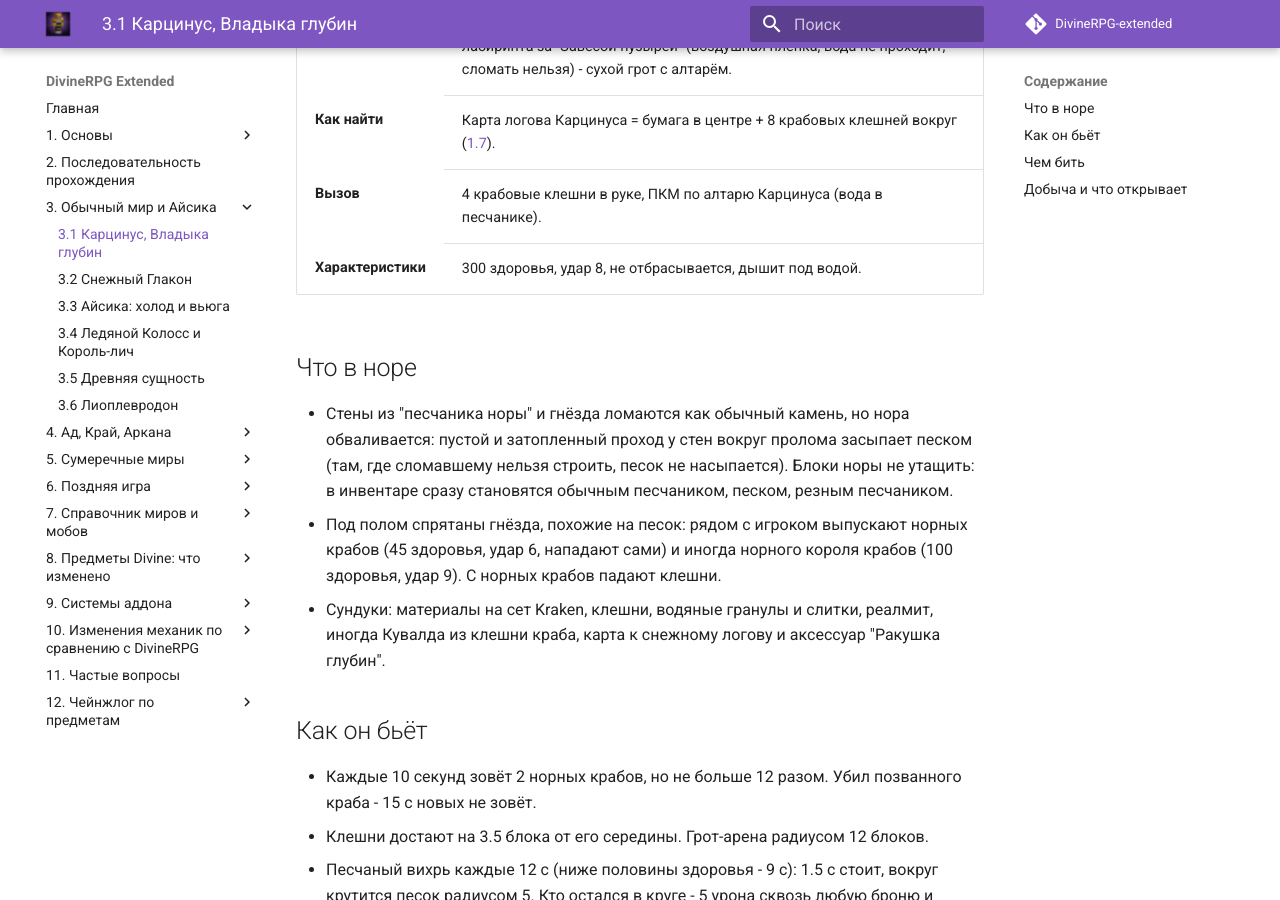
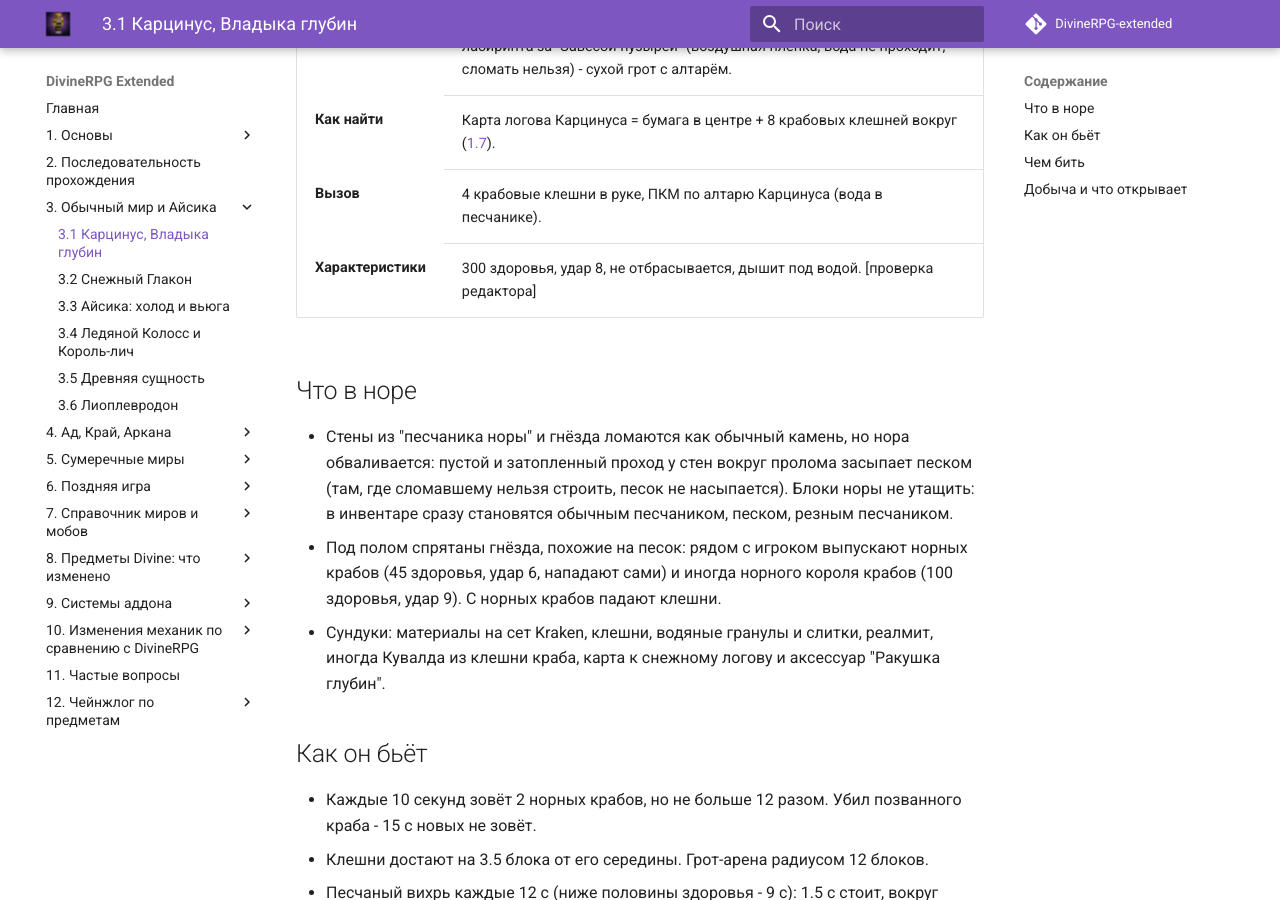
Before and after one commit to Keeg4n/DivineRPG-extended-guide, an MkDocs documentation site: the page built from docs/03-overworld/3-1-karcinus-vladyka-glubin.md, in a window 1280 px wide and 900 px high, scrolled down 388 px. Built offline with MkDocs 1.6.1 and Material for MkDocs 9.7.7, drawn with Linux system fonts in a browser that asks for light colours; comment, search, counter and statistics services are not loaded.

Commit message:
Guide: editor self-check docs/03-overworld/3-1-karcinus-vladyka-glubin.md

```diff
--- a/docs/03-overworld/3-1-karcinus-vladyka-glubin.md
+++ b/docs/03-overworld/3-1-karcinus-vladyka-glubin.md
@@ -7,7 +7,7 @@
 <tr><th>Где</th><td>Обычный мир, под песчаным пляжем у моря: одно место на квадрат 320 x 320 блоков (carcinusSpacing), логова не ближе 640 блоков друг к другу. Вход - неровная воронка в воде у кромки берега, от неё наискось длинный лаз в затопленный лабиринт нор на глубине ~30-40. На востоке лабиринта за "Завесой пузырей" (воздушная плёнка, вода не проходит, сломать нельзя) - сухой грот с алтарём.</td></tr>
 <tr><th>Как найти</th><td>Карта логова Карцинуса = бумага в центре + 8 крабовых клешней вокруг (<a href="../../01-basics/1-7-karty-logov/">1.7</a>).</td></tr>
 <tr><th>Вызов</th><td>4 крабовые клешни в руке, ПКМ по алтарю Карцинуса (вода в песчанике).</td></tr>
-<tr><th>Характеристики</th><td>300 здоровья, удар 8, не отбрасывается, дышит под водой.</td></tr>
+<tr><th>Характеристики</th><td>300 здоровья, удар 8, не отбрасывается, дышит под водой. [проверка редактора]</td></tr>
 </table>
 
 ## Что в норе
```
